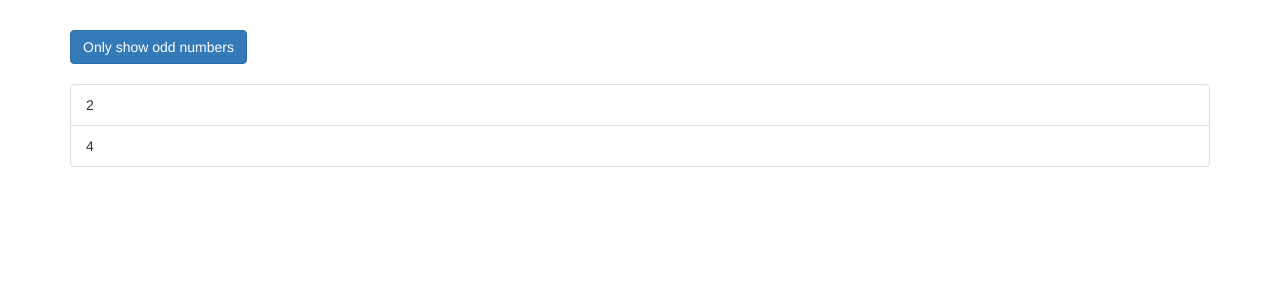
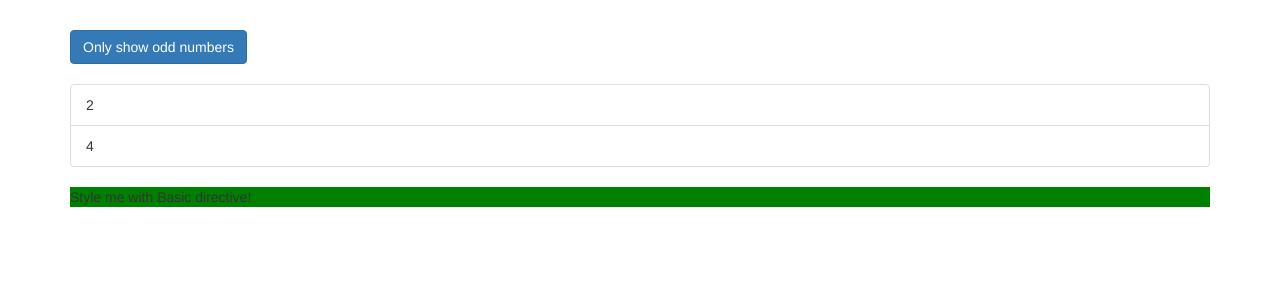
Before and after one commit to emyengineer/A2.L7.ngDirectives, an Angular app: page / in a window 1280 px wide. Shown: the top 300 px of the page. Built offline with nearby package versions, Linux system fonts and the light colour scheme.

Commit message:
Create Basic Directive

```diff
--- a/src/app/app.component.html
+++ b/src/app/app.component.html
@@ -24,11 +24,13 @@
                 {{even}}
           </li>
        </div>
-
       </ul>
       <ng-template [ngIf]="onlyOdd">
         <p>Only odd</p>
       </ng-template>
+
+      <p appBasicHighlight>Style me with Basic directive!</p>
+
     </div>
   </div>
 </div>
--- a/src/app/app.module.ts
+++ b/src/app/app.module.ts
@@ -2,12 +2,13 @@
 import { NgModule } from '@angular/core';
 import { FormsModule } from '@angular/forms';
 import { HttpModule } from '@angular/http';
-
 import { AppComponent } from './app.component';
+import {BasicHighlightDirective} from './basic-highlight/basic-highlight.directive';
 
 @NgModule({
   declarations: [
-    AppComponent
+    AppComponent,
+    BasicHighlightDirective
   ],
   imports: [
     BrowserModule,
--- /dev/null
+++ b/src/app/basic-highlight/basic-highlight.directive.ts
@@ -0,0 +1,17 @@
+import { Directive, OnInit, ElementRef } from '@angular/core';
+
+@Directive({
+    selector: '[appBasicHighlight]'
+})
+
+export class BasicHighlightDirective implements OnInit{
+
+    constructor(private elementRef: ElementRef) {
+
+    }
+
+    ngOnInit(): void {
+        this.elementRef.nativeElement.style.backgroundColor = 'green';
+    }
+
+}
```
